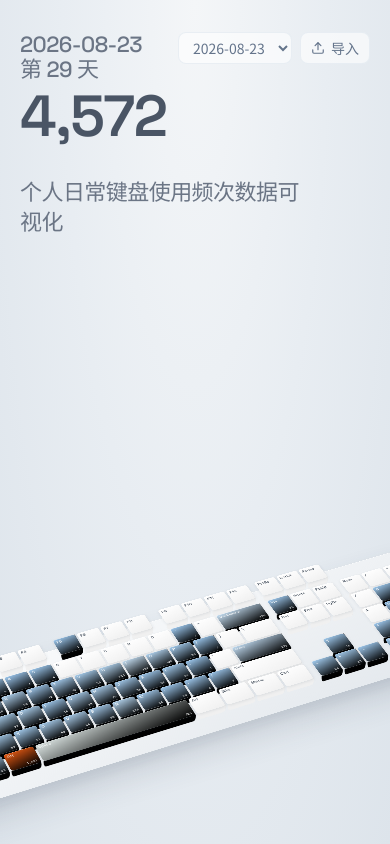
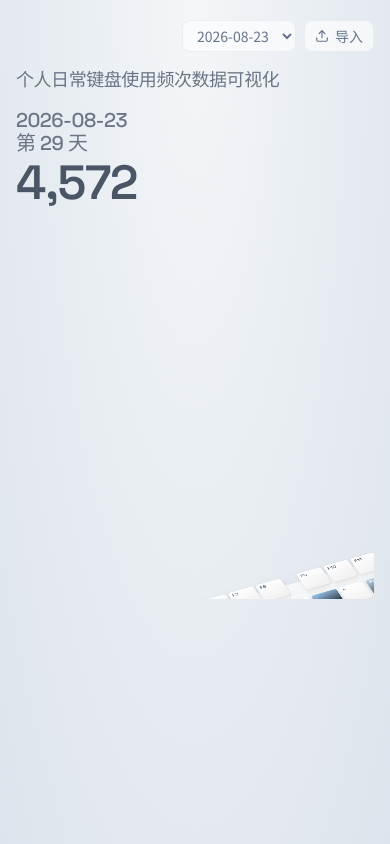
Before and after one commit to sakuradairong/keystats-heatmap, a Next.js app: page / in a window 390 px wide. Built offline with nearby package versions, Linux system fonts and the light colour scheme.

Commit message:
Fix hover tooltip and mobile layout from QA
Attach compact tooltips to hovered keys and stack the header/controls
for narrow viewports with a horizontally scrollable keyboard.

Co-authored-by: woaidairongbuhuibian <woaidairongbuhuibian@gmail.com>

```diff
--- a/src/app/globals.css
+++ b/src/app/globals.css
@@ -74,7 +74,7 @@
 
 .keyboard-stage {
   animation: keyboard-rise 800ms cubic-bezier(0.22, 1, 0.36, 1) both;
-  --kb-scale: 0.44;
+  --kb-scale: 0.52;
 }
 
 main > section {
@@ -83,7 +83,7 @@ main > section {
 
 @media (min-width: 640px) {
   .keyboard-stage {
-    --kb-scale: 0.66;
+    --kb-scale: 0.68;
   }
 }
 
--- a/src/components/heatmap-viewer.tsx
+++ b/src/components/heatmap-viewer.tsx
@@ -90,10 +90,10 @@ export function HeatmapViewer() {
   };
 
   return (
-    <div className="relative min-h-screen overflow-hidden">
+    <div className="relative min-h-screen overflow-x-hidden">
       <div className="pointer-events-none absolute inset-0 bg-[radial-gradient(ellipse_at_50%_0%,#f4f6f8_0%,#e8edf2_48%,#dde4eb_100%)]" />
 
-      <main className="relative z-10 mx-auto flex min-h-screen w-full max-w-[1360px] flex-col px-5 pb-8 pt-8 sm:px-10 sm:pt-10">
+      <main className="relative z-10 mx-auto flex min-h-screen w-full max-w-[1360px] flex-col px-4 pb-8 pt-5 sm:px-10 sm:pt-10">
         {status === "loading" && (
           <div className="flex flex-1 items-center justify-center py-24">
             <div className="animate-pulse text-slate-400">正在加载键盘热力图…</div>
@@ -119,8 +119,8 @@ export function HeatmapViewer() {
 
         {status === "ready" && day && (
           <>
-            <section className="relative mb-2 sm:mb-0">
-              <div className="absolute right-0 top-0 z-20 flex items-center gap-2">
+            <section className="mb-3 sm:mb-1">
+              <div className="mb-4 flex flex-wrap items-center justify-end gap-2 sm:mb-0 sm:justify-end">
                 <select
                   aria-label="选择日期"
                   className="h-8 rounded-md border border-slate-200/70 bg-white/60 px-2.5 text-sm text-slate-500 outline-none backdrop-blur transition hover:bg-white/90 focus:border-slate-300"
@@ -145,26 +145,26 @@ export function HeatmapViewer() {
                 </label>
               </div>
 
-              <div className="flex flex-col gap-8 pr-0 sm:flex-row sm:items-end sm:justify-between sm:pr-[220px]">
-                <div className="min-w-0">
-                  <div className="font-display text-[22px] leading-[1.15] tracking-tight text-[#6b7585] sm:text-[26px]">
+              <div className="flex flex-col gap-4 sm:mt-[-2.25rem] sm:flex-row sm:items-end sm:justify-between sm:pr-[210px]">
+                <div className="min-w-0 order-2 sm:order-1">
+                  <div className="font-display text-[20px] leading-[1.15] tracking-tight text-[#6b7585] sm:text-[26px]">
                     {day.date}
                   </div>
-                  <div className="font-display text-[22px] leading-[1.15] tracking-tight text-[#6b7585] sm:text-[26px]">
+                  <div className="font-display text-[20px] leading-[1.15] tracking-tight text-[#6b7585] sm:text-[26px]">
                     第 {dayOrdinal(dates, selectedDate)} 天
                   </div>
-                  <div className="mt-1 font-display text-[58px] font-semibold leading-none tracking-tight text-[#4a5565] sm:text-[76px]">
+                  <div className="mt-1 font-display text-[48px] font-semibold leading-none tracking-tight text-[#4a5565] sm:text-[76px]">
                     {formatCount(day.totalKeyPresses)}
                   </div>
                 </div>
 
-                <h1 className="max-w-[13em] font-display text-[22px] leading-snug tracking-tight text-[#6b7585] sm:pb-2 sm:text-right sm:text-[28px]">
+                <h1 className="order-1 max-w-none font-display text-[18px] leading-snug tracking-tight text-[#6b7585] sm:order-2 sm:max-w-[13em] sm:pb-2 sm:text-right sm:text-[28px]">
                   个人日常键盘使用频次数据可视化
                 </h1>
               </div>
             </section>
 
-            <div className="flex flex-1 flex-col justify-center">
+            <div className="mt-2 flex flex-1 flex-col justify-center sm:mt-0">
               <KeyboardHeatmap keyCounts={day.keyCounts} />
             </div>
           </>
--- a/src/components/keyboard-heatmap.tsx
+++ b/src/components/keyboard-heatmap.tsx
@@ -112,6 +112,16 @@ function KeyCap({
               {formatCount(count)}
             </span>
           )}
+          {hovered && (
+            <span
+              className="pointer-events-none absolute left-1/2 top-0 z-30 whitespace-nowrap rounded-md bg-slate-800/90 px-2 py-1 font-mono text-[11px] font-semibold text-white shadow-lg"
+              style={{
+                transform: "translate3d(-50%, calc(-100% - 8px), 48px)",
+              }}
+            >
+              {keyDef.label} · {formatCount(count)}
+            </span>
+          )}
         </span>
 
         <span
@@ -156,18 +166,11 @@ export function KeyboardHeatmap({ keyCounts }: Props) {
   const width = KEYBOARD_WIDTH_U * unit;
   const height = KEYBOARD_HEIGHT_U * unit;
 
-  const hoveredKey: KeyDef | undefined = KEYBOARD_LAYOUT.find(
-    (k) => k.id === hovered
-  );
-  const hoveredCount = hoveredKey
-    ? resolveKeyCount(hoveredKey.id, keyCounts)
-    : 0;
-
   return (
     <div className="keyboard-stage relative mx-auto w-full max-w-[1320px]">
-      <div className="keyboard-viewport relative mx-auto overflow-visible px-1 pb-10 pt-2 sm:px-4">
+      <div className="keyboard-viewport relative mx-auto overflow-x-auto overflow-y-visible px-1 pb-6 pt-2 sm:overflow-visible sm:px-4 sm:pb-10">
         <div
-          className="keyboard-scene relative mx-auto"
+          className="keyboard-scene relative mx-auto min-w-[640px] sm:min-w-0"
           style={{
             width: "100%",
             maxWidth: 1180,
@@ -211,26 +214,6 @@ export function KeyboardHeatmap({ keyCounts }: Props) {
           </div>
         </div>
       </div>
-
-      <div className="pointer-events-none absolute bottom-0 left-1/2 z-30 w-[min(92%,360px)] -translate-x-1/2 text-center">
-        <div
-          className={`rounded-full px-4 py-1.5 text-sm transition-all duration-300 ${
-            hovered
-              ? "translate-y-0 bg-white/85 opacity-100 shadow-sm backdrop-blur"
-              : "translate-y-1 bg-transparent opacity-0"
-          }`}
-        >
-          {hoveredKey && (
-            <span className="font-display text-slate-600">
-              {hoveredKey.label}
-              <span className="mx-2 text-slate-300">·</span>
-              <span className="font-mono font-semibold tabular-nums text-slate-800">
-                {formatCount(hoveredCount)}
-              </span>
-            </span>
-          )}
-        </div>
-      </div>
     </div>
   );
 }
```
